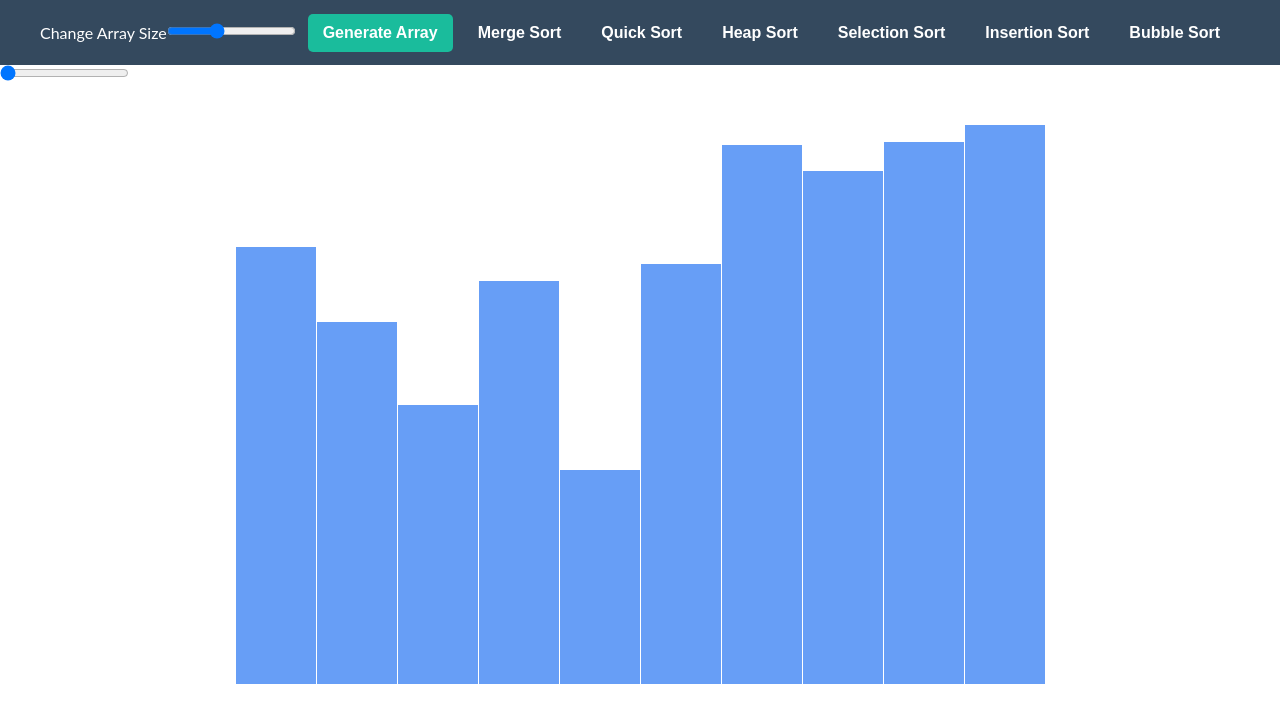
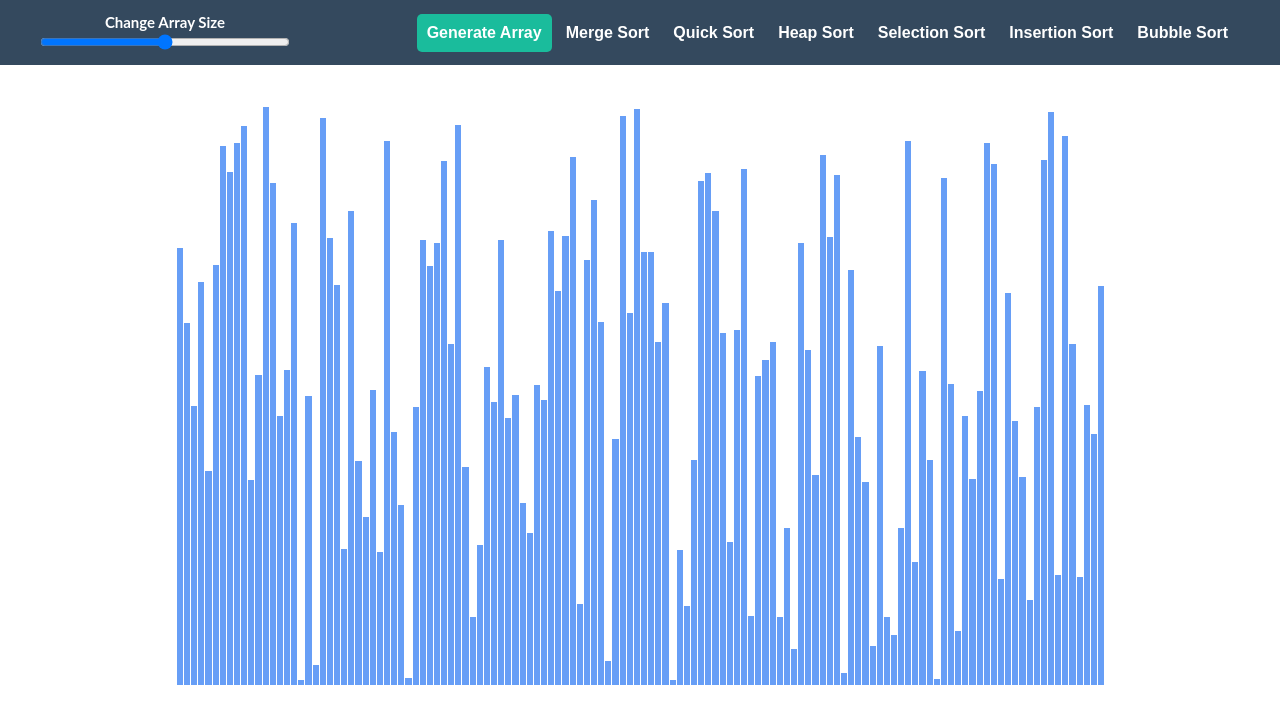
Before and after one commit to ybmlk/sorting-visualizer, a React (Create React App) app: page / in a window 1280 px wide. Shown: the top 724 px of the page. Built offline with nearby package versions, Linux system fonts and the light colour scheme.

Commit message:
Add favicon, update styles

```diff
--- a/public/index.html
+++ b/public/index.html
@@ -24,7 +24,7 @@
       work correctly both with client-side routing and a non-root public URL.
       Learn how to configure a non-root public URL by running `npm run build`.
     -->
-    <title>React App</title>
+    <title>Sorting Visualizer</title>
   </head>
   <body>
     <noscript>You need to enable JavaScript to run this app.</noscript>
--- a/src/Context.js
+++ b/src/Context.js
@@ -1,17 +1,11 @@
 import React, { createContext, useState } from 'react';
 
-// Create a react context
 const Context = createContext();
 
 function Provider({ children }) {
-  // const NUMBER_OF_ROWS = 23;
-  // const NUMBER_OF_COLS = 59;
-  // const START_NODE = { row: 10, col: 15 };
-  // const END_NODE = { row: 10, col: 45 };
-
   const [barArray, setBarArray] = useState([]);
   const [timerList, setTimerList] = useState([]);
-  const [barCount, setBarCount] = useState(10);
+  const [barCount, setBarCount] = useState(130);
   const [isAnimating, setIsAnimating] = useState(false);
 
   const value = {
--- a/src/components/Board.js
+++ b/src/components/Board.js
@@ -4,37 +4,17 @@ import colors from '../styles/colors';
 import useGenerateArray from '../hooks/useGenerateArray';
 
 function Board() {
-  const { barArray, barCount, setBarCount } = useContext(Context);
+  const { barArray, barCount } = useContext(Context);
   const generateNewArray = useGenerateArray();
 
   useEffect(() => {
     generateNewArray();
+    // eslint-disable-next-line
   }, []);
 
   return (
-    <div>
-      <div>
-        <input
-          type='range'
-          min={10}
-          max={250}
-          value={barCount}
-          onChange={(e) => {
-            setBarCount(+e.target.value);
-            generateNewArray();
-          }}
-        />
-      </div>
-      <div
-        style={{
-          display: 'flex',
-          justifyContent: 'center',
-          alignItems: 'flex-end',
-          height: 600,
-          width: 1050,
-          margin: 'auto',
-        }}
-      >
+    <div id='board'>
+      <div className='container'>
         {barArray.map((height, idx) => {
           return (
             <div
@@ -45,7 +25,6 @@ function Board() {
                 width: 800 / barCount,
                 backgroundColor: colors.blue,
                 marginLeft: 1,
-                color: 'transparent',
               }}
             ></div>
           );
--- a/src/components/Header.js
+++ b/src/components/Header.js
@@ -2,27 +2,34 @@ import React, { useContext } from 'react';
 import Context from '../Context';
 import useGenerateArray from '../hooks/useGenerateArray';
 import useVisualizeSorting from '../hooks/useVisualizeSorting';
-// import Logo from '../css/path.svg';
 
 function Header() {
-  const { isAnimating } = useContext(Context);
+  const { barCount, setBarCount, isAnimating } = useContext(Context);
   const handleSorting = useVisualizeSorting();
   const generateNewArray = useGenerateArray();
 
   return (
     <nav id='navbar'>
       <div className='container'>
-        <div>
-          Change Array Size
-          <input type='range' min={10} max={250} value={100} />
+        <div className='range-container'>
+          <div className='range-tag'>Change Array Size</div>
+          <input
+            className='range-input'
+            type='range'
+            min={10}
+            max={250}
+            value={barCount}
+            onChange={(e) => {
+              setBarCount(+e.target.value);
+              generateNewArray();
+            }}
+          />
         </div>
-        {/* <div className='logo'>
-          <img src={Logo} alt='' /> <h1>ATHFINDING VISUALIZER</h1>
-        </div> */}
+
         <ul className='main-menu'>
           <li>
-            <button className='mainbtn' disabled={isAnimating} onClick={generateNewArray}>
-              Generate Array
+            <button className='mainbtn' onClick={generateNewArray}>
+              {isAnimating ? 'Stop Animation' : 'Generate Array'}
             </button>
           </li>
           <li>
--- a/src/hooks/useVisualizeEnding.js
+++ b/src/hooks/useVisualizeEnding.js
@@ -6,18 +6,21 @@ function useVisualizeEnding() {
   const { setBarArray, setIsAnimating } = useContext(Context);
 
   function handleEnding() {
-    setBarArray((prev) => prev.sort((a, b) => a - b));
-    setIsAnimating(false);
-
     const barDivs = document.querySelectorAll('.array-bar');
+    const speed = 7;
 
     for (let i = 0; i < barDivs.length; i++) {
       setTimeout(() => {
         barDivs[i].style.backgroundColor = colors.green;
-      }, i * 7);
+      }, i * speed);
     }
+
+    setTimeout(() => {
+      setBarArray((prev) => prev.sort((a, b) => a - b));
+      setIsAnimating(false);
+    }, barDivs.length * speed);
   }
-  return handleEnding
+  return handleEnding;
 }
 
 export default useVisualizeEnding;
--- a/src/hooks/useVisualizeSorting.js
+++ b/src/hooks/useVisualizeSorting.js
@@ -12,7 +12,7 @@ import {
 } from '../algorithms';
 
 function useVisualizeSorting() {
-  const { barArray } = useContext(Context);
+  const { barArray, barCount } = useContext(Context);
   const handleMerging = useVisualizeMerging();
   const handleSwapping = useVisualizeSwapping();
 
@@ -22,27 +22,27 @@ function useVisualizeSorting() {
     switch (sortType) {
       case 'Merge':
         animation = mergeSort(barArray.slice());
-        speed = 50;
+        speed = (1 / barCount) * 6500;
         break;
       case 'Insertion':
         animation = insertionSort(barArray.slice());
-        speed = 10;
+        speed = (1 / barCount) * 800;
         break;
       case 'Bubble':
         animation = bubbleSort(barArray.slice());
-        speed = 10;
+        speed = (1 / barCount) * 900;
         break;
       case 'Quick':
         animation = quickSort(barArray.slice());
-        speed = 60;
+        speed = (1 / barCount) * 7500;
         break;
       case 'Heap':
         animation = heapSort(barArray.slice());
-        speed = 30;
+        speed = (1 / barCount) * 2500;
         break;
       case 'Selection':
         animation = selectionSort(barArray.slice());
-        speed = 80;
+        speed = (1 / barCount) * 8500;
         break;
       default:
         break;
--- a/src/styles/App.css
+++ b/src/styles/App.css
@@ -14,40 +14,6 @@ code {
   padding: 0;
   box-sizing: border-box;
 }
-/*
-* {
-  box-sizing: border-box;
-} */
-/* .menu-bar {
-  display: flex;
-  justify-content: center;
-  background-color: #333;
-  margin: auto;
-  width: 100%;
-}
-
-.menu-bar button {
-  background-color: Transparent;
-  color: #f2f2f2;
-  border: 0;
-  padding: 14px 16px;
-  font-size: 17px;
-}
-
-.menu-bar button:hover {
-  background-color: #111;
-}
-
-.menu-bar button.generate {
-  background-color: #4caf50;
-  color: white;
-}
-
-button:disabled {
-  border: 1px solid #999999;
-  background-color: #cccccc;
-  color: #666666;
-} */
 
 /** Header Style */
 #navbar {
@@ -69,19 +35,21 @@ button:disabled {
   position: relative;
 }
 
-.logo {
-  display: flex;
-  align-items: center;
+.range-container {
+  width: 250px;
 }
 
-.logo img {
-  height: 32px;
+.range-input {
+  width: 100%;
+  cursor: pointer;
 }
 
-.logo h1 {
-  display: inline;
-  font-family: 'Chelsea Market', cursive;
-  font-weight: 500;
+.range-tag {
+  color: #fff;
+  margin-bottom: 3px;
+  text-align: center;
+  font-size: 15px;
+  font-weight: 700;
 }
 
 ul {
@@ -91,8 +59,8 @@ ul {
 .main-menu li button {
   display: block;
   color: #fff;
-  padding: 10px 15px;
-  margin: 0px 5px;
+  padding: 10px 10px;
+  margin: 0px 2px;
   text-align: center;
   background: #34495e;
   border: 0px #34495e;
@@ -130,42 +98,12 @@ ul {
   color: grey;
 }
 
-/* .dropdown-content {
-  display: none;
-  position: absolute;
-  background: #34495e;
-  padding: 10px;
-  border-radius: 5px;
-  box-shadow: 0px 8px 16px 0px rgba(0, 0, 0, 0.3);
-  z-index: 2;
-  width: 200px;
+/** Board Style */
+#board .container {
+  display: flex;
+  justify-content: center;
+  align-items: flex-end;
+  height: 620px;
+  width: 1050px;
+  margin: auto;
 }
-
-.dropdown-content li button {
-  display: block;
-  padding: 8px 14px;
-  font-size: 15px;
-  font-weight: normal;
-  border-radius: 5px;
-}
-
-.dropdown-content li button:hover {
-  background: #1abc9c;
-  color: #fff;
-}
-
-.show {
-  display: block;
-}
-
-.caret {
-  display: inline-block;
-  width: 0;
-  height: 0;
-  margin-left: 2px;
-  vertical-align: middle;
-  border-top: 5px dashed;
-  border-top: 5px solid\9;
-  border-right: 5px solid transparent;
-  border-left: 5px solid transparent;
-} */
```
Also changed, not shown: 1 other file (tests, documents, lock files or other folders).
